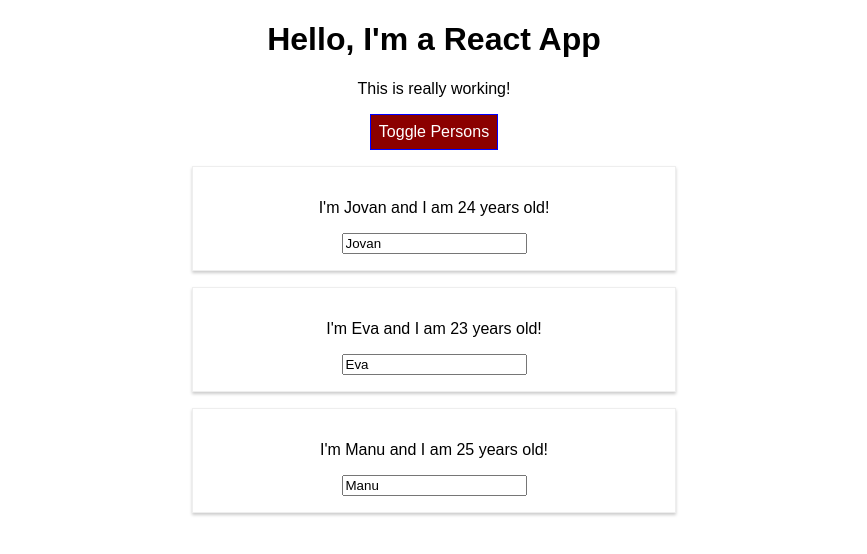
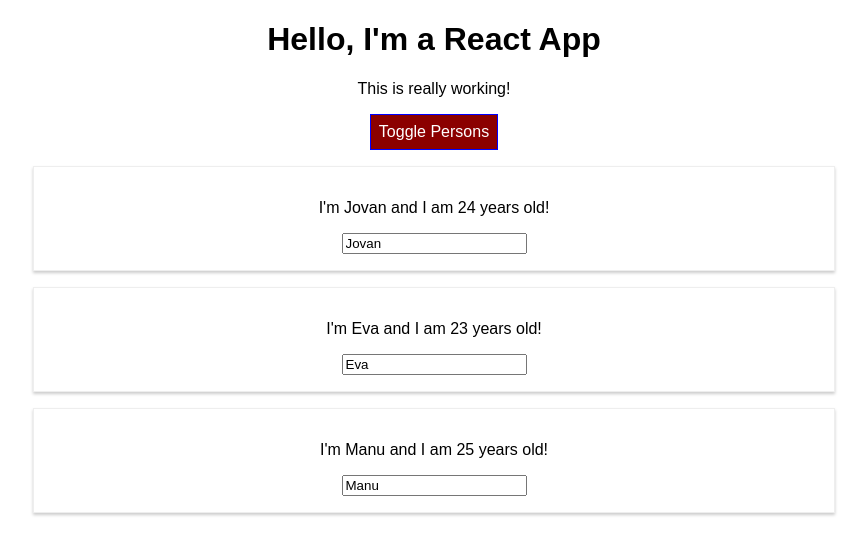
Before and after one commit to Petkoski/burger-builder, a React (Create React App) app: page / in a window 1280 px wide. Both pictures are taken after a click on the button "Toggle Persons". Shown: the top 554 px of the page, without its empty margins (206-1073 px from the left). Built offline with nearby package versions, Linux system fonts and the light colour scheme.

Commit message:
Commenting out Radium

```diff
--- a/src/App.js
+++ b/src/App.js
@@ -1,5 +1,5 @@
 import React, { Component } from 'react';
-import Radium, { StyleRoot } from 'radium'; // Radium - a popular React package that allows using inline styles with pseudo selectors & media queries
+// import Radium, { StyleRoot } from 'radium'; // Radium - a popular React package that allows using inline styles with pseudo selectors & media queries
 import './App.css';
 import Person from './Person/Person';
 
@@ -54,10 +54,10 @@ class App extends Component {
       border: '1px solid blue',
       padding: '8px',
       cursor: 'pointer',
-      ':hover': { //Works because Radium is added
-        backgroundColor: 'lightgreen',
-        color: 'black'
-      }
+      // ':hover': { //Works because Radium is added
+      //   backgroundColor: 'lightgreen',
+      //   color: 'black'
+      // }
     };
 
     let personsDiv = null;
@@ -84,10 +84,10 @@ class App extends Component {
 
       //Setting the button color dynamically
       buttonStyle.backgroundColor = 'darkred';
-      buttonStyle[':hover'] = {
-        backgroundColor: 'salmon',
-        color: 'black'
-      };
+      // buttonStyle[':hover'] = {
+      //   backgroundColor: 'salmon',
+      //   color: 'black'
+      // };
     }
 
     const classes = []; //Class styles defined in App.css
@@ -98,10 +98,16 @@ class App extends Component {
       classes.push('bold');
     }
 
+    // return (
+    //   {/* <StyleRoot> */}
+    //     {/* StyleRoot is a Radium component. We need to wrap the entire app with it when using media queries, keyframes etc (advanced features). For pseudo-selectors - don't need to do that */}
+    //     <div className="App">
+    //     ...
+    //     </div>
+    //   {/* </StyleRoot> */}
+    // );
+
     return (
-      <StyleRoot>
-        {/* StyleRoot is a Radium component. We need to wrap the entire app with it when using media queries, keyframes etc (advanced features). For pseudo-selectors - don't need to do that */}
-
       <div className="App">
         <h1>Hello, I'm a React App</h1>
         <p className={classes.join(' ')}>This is really working!</p>
@@ -141,9 +147,9 @@ class App extends Component {
         { personsDiv }
 
       </div>
-      </StyleRoot>
     );
   }
 }
 
-export default Radium(App); //A higher order component (component wrapping our component, kind of injecting some extra funcs)
+// export default Radium(App); //A higher order component (component wrapping our component, kind of injecting some extra funcs)
+export default App;
--- a/src/Person/Person.js
+++ b/src/Person/Person.js
@@ -3,21 +3,22 @@
  */
 
 import React from 'react';
-import Radium from 'radium';
+// import Radium from 'radium';
 import './Person.css';
 
 const person = (props) => {
     //props - object giving us access to all the attributes (& content) passed to the component
 
-    const style = {
-        '@media (min-width: 500px)': { //Possible with Radium
-            width: '450px'
-        }
-    };
+    // const style = {
+    //     '@media (min-width: 500px)': { //Possible with Radium
+    //         width: '450px'
+    //     }
+    // };
 
     // Outputting dynamic content
     return (
-        <div className="Person" style={style}>
+        // <div className="Person" style={style}>
+        <div className="Person">
             <p onClick={props.click}>I'm {props.name} and I am {props.age} years old!</p>
             <p>{props.children}</p>
 
@@ -27,4 +28,5 @@ const person = (props) => {
     );
 }
 
-export default Radium(person);
+// export default Radium(person);
+export default person;
```
Lines whose indentation alone changed are shown as unchanged.
